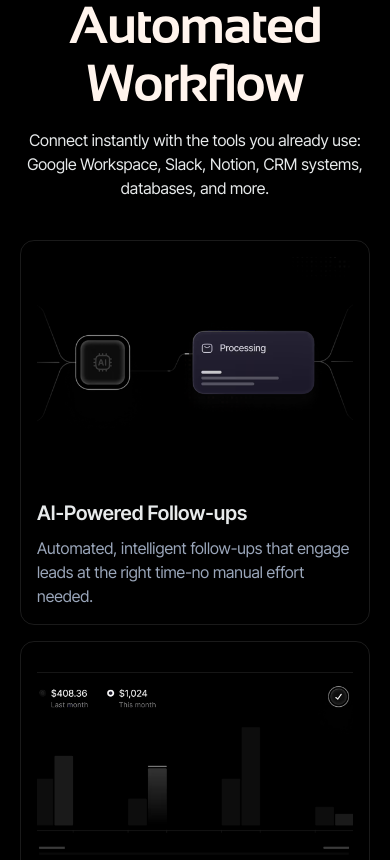
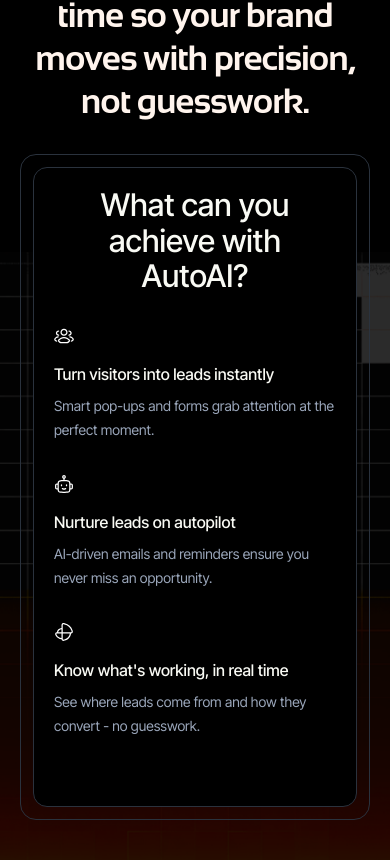
Before and after one commit to HannaAssaf/ai-marketing-website, a Next.js app: page / in a window 390 px wide. Shown: the part 4724-5584 px from the top of the page. Built offline with nearby package versions, Linux system fonts and the light colour scheme.

Commit message:
feat: add benefits section

```diff
--- a/app/page.tsx
+++ b/app/page.tsx
@@ -7,6 +7,7 @@
 import Capabilites from "@/components/sections/Capabilites";
 import Testimonial from "@/components/sections/Testimonial";
 import Pricing from "@/components/sections/Pricing";
+import Benefits from "@/components/sections/Benefits";
 
 export default function Home() {
   return (
@@ -16,6 +17,7 @@
       <BrandsLine />
       <Features />
       <Automation />
+      <Benefits />
       <Capabilites />
       <Testimonial />
       <Pricing />
--- /dev/null
+++ b/components/sections/Benefits.tsx
@@ -0,0 +1,125 @@
+import Image from "next/image";
+import Container from "../ui/Container";
+import SectionHeading from "../ui/SectionHeading";
+
+type BenefitItem = {
+  id: string;
+  icon: string;
+  title: string;
+  description: string;
+};
+
+const benefits: BenefitItem[] = [
+  {
+    id: "turn-visitors",
+    icon: "/svg/benefit-1.svg",
+    title: "Turn visitors into leads instantly",
+    description: "Smart pop-ups and forms grab attention at the perfect moment.",
+  },
+  {
+    id: "nurture-leads",
+    icon: "/svg/benefit-2.svg",
+    title: "Nurture leads on autopilot",
+    description: "AI-driven emails and reminders ensure you never miss an opportunity.",
+  },
+  {
+    id: "track-results",
+    icon: "/svg/benefit-3.svg",
+    title: "Know what's working, in real time",
+    description: "See where leads come from and how they convert - no guesswork.",
+  },
+];
+
+export default function Benefits() {
+  return (
+    <section id="benefits" className="py-16 xl:py-[130px]">
+      <Container>
+        <div className="mx-auto w-full max-w-7xl">
+          <div className="relative pb-14 xl:hidden">
+            <div
+              aria-hidden
+              className="pointer-events-none absolute bottom-0 left-1/2 top-[430px] w-screen -translate-x-1/2 bg-bottom bg-cover bg-no-repeat sm:top-[450px]"
+              style={{ backgroundImage: "url('/images/benefits-bg-image.png')" }}
+            />
+
+            <SectionHeading
+              level="h2"
+              className="relative z-10 mx-auto text-center text-[clamp(32px,9vw,38px)] leading-[clamp(40px,11vw,48px)]"
+            >
+              We streamline workflows, eliminate manual steps, and scale decisions
+              in real time so your brand moves with precision, not guesswork.
+            </SectionHeading>
+
+            <div className="relative z-10 mx-auto mt-8 w-full rounded-[16px] border border-[#2A323D] p-3">
+              <div className="min-h-[640px] rounded-[14px] border border-[#2A323D] bg-[#000000] p-5 sm:min-h-[775px]">
+                <p className="mx-auto text-center text-[clamp(28px,8vw,32px)] leading-[clamp(34px,9vw,38px)] font-medium text-neutral-50">
+                  What can you achieve with AutoAI?
+                </p>
+
+                <ul className="mx-auto mt-8 w-full space-y-8 sm:space-y-10">
+                  {benefits.map((benefit) => (
+                    <li key={benefit.id}>
+                      <Image
+                        src={benefit.icon}
+                        alt=""
+                        width={20}
+                        height={20}
+                        className="h-5 w-5"
+                      />
+                      <p className="mt-4 text-body-md leading-6 font-medium text-neutral-50">
+                        {benefit.title}
+                      </p>
+                      <p className="mt-2 text-body-sm leading-6 font-regular text-neutral-300">
+                        {benefit.description}
+                      </p>
+                    </li>
+                  ))}
+                </ul>
+              </div>
+            </div>
+          </div>
+
+          <div className="relative hidden xl:block">
+            <div
+              className="absolute inset-x-0 top-0 mx-auto h-[466px] w-full max-w-[1187px] bg-center bg-cover bg-no-repeat"
+              style={{ backgroundImage: "url('/images/benefits-bg-image.png')" }}
+            />
+
+            <SectionHeading level="h2" className="relative z-10 w-full text-center pt-10">
+              We streamline workflows, eliminate manual steps, and scale decisions
+              in real time so your brand moves with precision, not guesswork.
+            </SectionHeading>
+
+            <div className="relative z-10 mt-[236px] rounded-[16px] border border-[#2A323D] p-3">
+              <div className="rounded-[14px] border border-[#2A323D] p-5 xl:min-h-[320px] xl:px-10 xl:py-10">
+                <p className="text-center text-body-xl leading-[30px] font-medium text-neutral-50 xl:text-[32px] xl:leading-[40px]">
+                  What can you achieve with AutoAI?
+                </p>
+
+                <ul className="mt-6 grid grid-cols-1 gap-5 xl:mt-10 xl:grid-cols-3 xl:gap-12">
+                  {benefits.map((benefit) => (
+                    <li key={benefit.id} className="rounded-[10px] p-3 xl:p-0">
+                      <Image
+                        src={benefit.icon}
+                        alt=""
+                        width={20}
+                        height={20}
+                        className="h-5 w-5"
+                      />
+                      <p className="mt-4 text-body-md leading-6 font-medium text-neutral-50 xl:text-[22px] xl:leading-[30px]">
+                        {benefit.title}
+                      </p>
+                      <p className="mt-2 text-body-sm leading-6 font-regular text-neutral-300 xl:text-body-md">
+                        {benefit.description}
+                      </p>
+                    </li>
+                  ))}
+                </ul>
+              </div>
+            </div>
+          </div>
+        </div>
+      </Container>
+    </section>
+  );
+}
```
